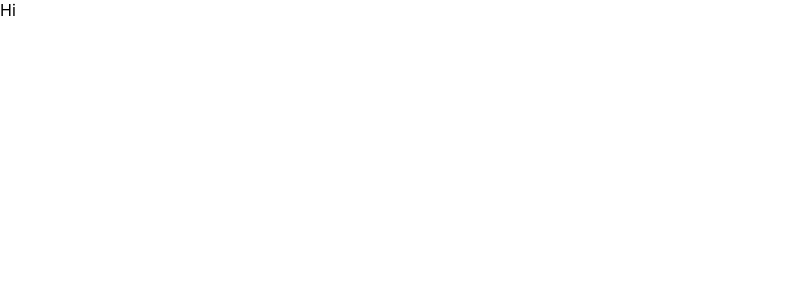
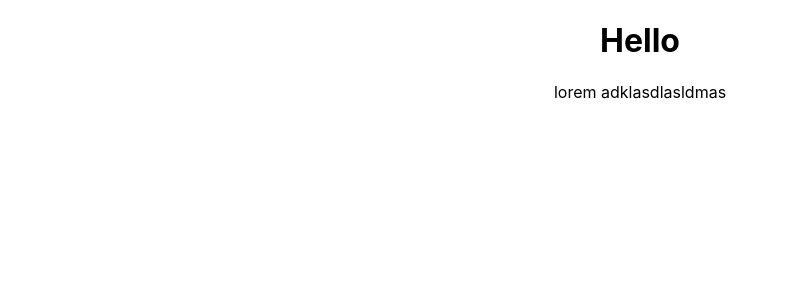
Before and after one commit to dy6578ekdbs/EFUB-React-Hooks-Study, a React (Create React App) app: page / in a window 1280 px wide. Shown: the top 300 px of the page, without its empty margins (0-788 px from the left). Built offline with nearby package versions, Linux system fonts and the light colour scheme.

Commit message:
✨useFadeIn

```diff
--- a/src/App.js
+++ b/src/App.js
@@ -10,9 +10,10 @@
 import HookuseConfirm from "./HookuseConfirm";
 import HookusePreventLeave from "./HookusePreventLeave";
 import HookuseBeforeLeave from "./HookuseBeforeLeave";
+import HookuseFadeIn from "./useFadeIn";
 
 function App() {
-  return <HookuseBeforeLeave></HookuseBeforeLeave>;
+  return <HookuseFadeIn></HookuseFadeIn>;
 }
 
 export default App;
--- /dev/null
+++ b/src/useFadeIn.js
@@ -0,0 +1,29 @@
+import "./App.css";
+import React, { useEffect, useRef } from "react";
+
+const useFadeIn = (duration = 1, delay = 0) => {
+  const element = useRef();
+
+  useEffect(() => {
+    if (element.current) {
+      const { current } = element;
+      current.style.transition = `opacity ${duration}s ease-in-out ${delay}s`;
+      current.style.opacity = 1;
+    }
+  }, []);
+
+  return { ref: element, style: { opacity: 0 } };
+};
+const HookuseFadeIn = () => {
+  const fadeInh1 = useFadeIn(1, 2);
+  const fadeInp = useFadeIn(5, 10);
+
+  return (
+    <div className="App">
+      <h1 {...fadeInh1}>Hello</h1>
+      <p {...fadeInp}> lorem adklasdlasldmas</p>
+    </div>
+  );
+};
+
+export default HookuseFadeIn;
```
